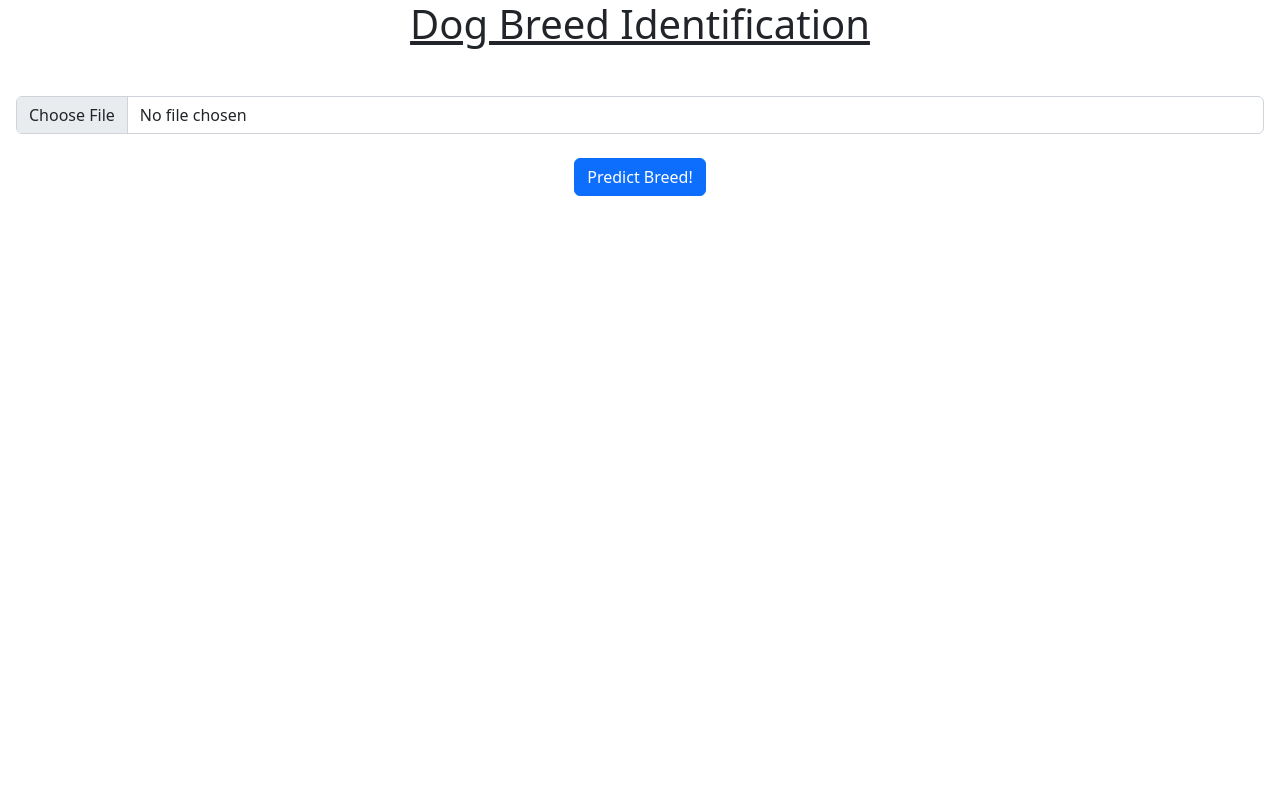
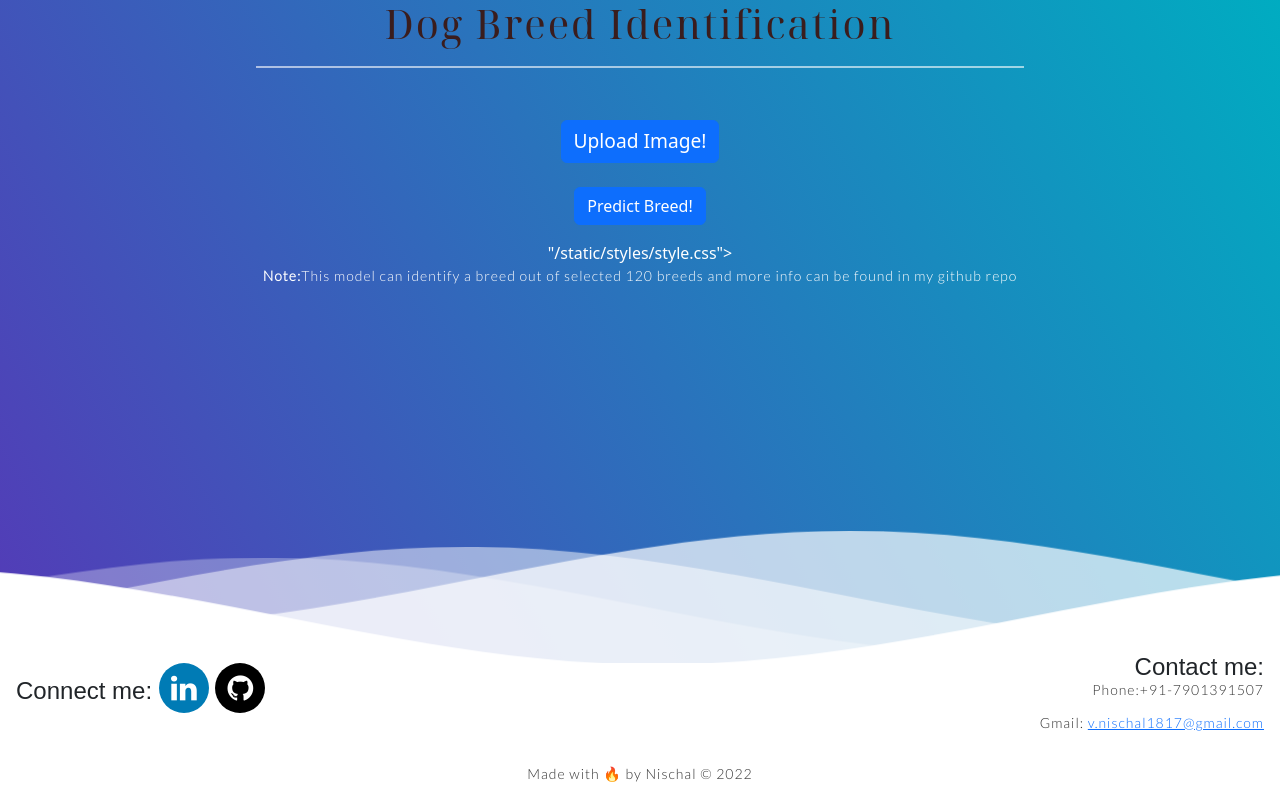
Before and after one commit to Nischal-1817/Dog_Breed_Identification, a Flask app: template templates/basic.html in a window 1280 px wide. Run offline with Flask 2, Linux system fonts and the light colour scheme; the template is opened without the code that fills it, so the values that code supplies are empty.

Commit message:
restructured the folder and added css file

```diff
--- a/app.py
+++ b/app.py
@@ -10,7 +10,7 @@ def home():
 
 @app.route('/',methods=['POST'])
 def prediction():
-    model_path='data/model.h5'
+    model_path='static/data/model.h5'
     model=load_model(model_path)
 
     imageFile=request.files['image_file']
@@ -26,7 +26,7 @@ def prediction():
     return render_template('basic.html',prediction_label=predictions_label)
 
 
-labels_csv=pd.read_csv("data/labels.csv")
+labels_csv=pd.read_csv("static/data/labels.csv")
 labels=labels_csv['breed'].to_numpy()
 unique_breeds=np.unique(labels)
 
--- /dev/null
+++ b/static/styles/style.css
@@ -0,0 +1,213 @@
+@import url(//fonts.googleapis.com/css?family=Lato:300:400);
+
+body {
+  margin:0;
+}
+
+h1 {
+  font-family: 'Lato', sans-serif;
+  font-weight:300;
+  letter-spacing: 2px;
+  font-size:48px;
+}
+p {
+  font-family: 'Lato', sans-serif;
+  letter-spacing: 1px;
+  font-size:14px;
+  color: #333333;
+}
+
+.header {
+  position:relative;
+  text-align:center;
+  background: linear-gradient(60deg, rgba(84,58,183,1) 0%, rgba(0,172,193,1) 100%);
+  color:white;
+}
+.inner-header {
+  height:65vh;
+  width:100%;
+  margin: 0;
+  padding: 0;
+}
+
+
+
+.form{
+  position: relative;
+}
+.waves {
+  position:relative;
+  width: 100%;
+  height:10vh;
+  margin-bottom:-7px; /*Fix for safari gap*/
+  min-height:150px;
+  max-height:200px;
+}
+
+.content {
+  position:relative;
+  height:20vh;
+  text-align:center;
+  background-color: white;
+}
+
+/* Animation */
+
+.parallax > use {
+  animation: move-forever 25s cubic-bezier(.55,.5,.45,.5)     infinite;
+}
+.parallax > use:nth-child(1) {
+  animation-delay: -2s;
+  animation-duration: 7s;
+}
+.parallax > use:nth-child(2) {
+  animation-delay: -3s;
+  animation-duration: 10s;
+}
+.parallax > use:nth-child(3) {
+  animation-delay: -4s;
+  animation-duration: 13s;
+}
+.parallax > use:nth-child(4) {
+  animation-delay: -5s;
+  animation-duration: 20s;
+}
+@keyframes move-forever {
+  0% {
+   transform: translate3d(-90px,0,0);
+  }
+  100% {
+    transform: translate3d(85px,0,0);
+  }
+}
+/*Shrinking for mobile*/
+@media (max-width: 768px) {
+  .waves {
+    height:40px;
+    min-height:40px;
+  }
+  .content {
+    height:30vh;
+  }
+  h1 {
+    font-size:24px;
+  }
+}
+#formID{
+    text-align: center;
+    position: relative;
+    overflow: hidden;
+}
+#title{
+    font-family:'Noto Serif Display',serif;
+    top:0;
+    text-align: center;
+    color: rgb(58, 29, 29);
+}
+#File_input{
+    display: none;
+    cursor: pointer;
+}
+#label_input{
+    font-size: larger;
+    cursor: pointer;
+    transition: all 300ms ease-in-out;
+}
+#label_input:hover{
+    font-size: 1.5em;
+}
+#predict_button{
+    font-size: medium;
+    transition: all 300ms ease-in-out;
+}
+#predict_button:hover{
+    font-size: 1.15em;
+}
+body{
+    font-family: 'Poppins',sans-serif;
+}
+.copyright{
+    text-align: center;
+    position: absolute;
+    width: 100%;
+    color: rgb(58, 29, 29);
+    bottom: 0;
+}
+#result{
+    font-size: larger;
+    font-family:'Noto Serif Display',serif;
+    text-align: center;
+}
+
+.custom-underline,
+.custom-underline:hover,
+.custom-underline:focus,
+.custom-underline:active {
+  color: rgb(58, 29, 29);
+  text-decoration: none;
+}
+
+.custom-underline::after {
+  content: "";
+  position: absolute;
+}
+
+.box-c{
+  color:rgb(58, 29, 29);
+}
+.box-c .custom-underline::after {
+  top:10%;
+  height: 2px !important;
+  width: 20%;
+  left: 40%;
+  background-color: rgba(255, 255, 255, 0.6);
+  transition: 0.4s ease-out all .1s;
+}
+
+.box-c:hover .custom-underline::after {
+  width: 60%;
+  left: 20%;
+  transition: 0.5s ease all;
+}
+h4{
+  font-family: 'Gideon Roman',sans-serif;
+}
+.fa {
+  padding: 10px;
+  font-size: 30px;
+  width: 50px;
+  text-align: center;
+  text-decoration: none;
+  border-radius: 50%;
+}
+.fa-linkedin {
+  background: #007bb5;
+  color: white;
+  transition: all 300ms ease-in-out;
+}
+.fa-github{
+  background: black;
+  color: white;
+  transition: all 300ms ease-in-out;
+}
+.fa-linkedin:hover{
+  color: white;
+  transform: scale(1.25);
+}
+.fa-github:hover{
+  color: white;
+  transform: scale(1.25);
+}
+
+.contact{
+  text-align: right;
+  float:right !important;
+  position: relative; bottom: 10px;
+  right:16px;
+}
+.social{
+  text-align: left;
+  float: left !important;
+  position: relative; bottom:0;
+  left:16px;
+}
--- a/templates/basic.html
+++ b/templates/basic.html
@@ -3,21 +3,74 @@
 <head>
     <meta charset="UTF-8">
     <title>Dog Prediction</title>
+
+    <link rel="stylesheet" href="https://cdnjs.cloudflare.com/ajax/libs/font-awesome/4.7.0/css/font-awesome.min.css">
+    <link rel="stylesheet" href="../static/styles/style.css">
     <link href="https://cdn.jsdelivr.net/npm/bootstrap@5.2.0/dist/css/bootstrap.min.css" rel="stylesheet" integrity="sha384-gH2yIJqKdNHPEq0n4Mqa/HGKIhSkIHeL5AyhkYV8i59U5AR6csBvApHHNl/vI1Bx" crossorigin="anonymous">
     <script src="https://cdn.jsdelivr.net/npm/bootstrap@5.2.0/dist/js/bootstrap.bundle.min.js" integrity="sha384-A3rJD856KowSb7dwlZdYEkO39Gagi7vIsF0jrRAoQmDKKtQBHUuLZ9AsSv4jD4Xa" crossorigin="anonymous"></script>
 </head>
 <body>
-    <h1 style="text-align: center; text-decoration: underline;">Dog Breed Identification</h1>
-    <br>
+<div class="header">
+    <!--Content before waves-->
+    <div class="inner-header flex">
+        <div class="box-c">
+            <h1 id="title">
+                <a href="" class="custom-underline">Dog Breed Identification</a>
+            </h1>
+        </div>
+        <br> <br>
+        <div class="form">
+            <form action="/" method="post" style="text-align: center;" class="p-3 text-center" enctype="multipart/form-data" id="formID">
+                <input class="hidden" type="file" name="image_file" id="File_input">
+                <label for="File_input" class="btn btn-primary" id="label_input">Upload Image!</label>
+                <br> <br>
+                <button class="btn btn-primary" id="predict_button" type="submit">Predict Breed!</button>
+            </form>
+            "{{url_for('static',filename='styles/style.css')}}">
+            {%if prediction_label%}
+                <p id="result">The predicted label is <strong>{{prediction_label}}</strong></p>
+            {%endif%}
+        </div>
+        <div class="info">
+             <p style="color: white;"><strong>Note:</strong>This model can identify a breed out of selected 120 breeds and more info can be found in my github repo</p>
+        </div>
+    </div>
 
-    <form action="/" method="post" style="text-align: center;" class="p-3 text-center" enctype="multipart/form-data">
-        <input class="form-control" type="file" name="image_file" id="File_input">
-        <br>
-        <button class="btn btn-primary" type="submit">Predict Breed!</button>
-    </form>
+    <!--Waves Container-->
+    <div>
+        <svg class="waves" xmlns="http://www.w3.org/2000/svg" xmlns:xlink="http://www.w3.org/1999/xlink"
+        viewBox="0 24 150 28" preserveAspectRatio="none" shape-rendering="auto">
+        <defs>
+        <path id="gentle-wave" d="M-160 44c30 0 58-18 88-18s 58 18 88 18 58-18 88-18 58 18 88 18 v44h-352z" />
+        </defs>
+        <g class="parallax">
+        <use xlink:href="#gentle-wave" x="48" y="0" fill="rgba(255,255,255,0.7" />
+        <use xlink:href="#gentle-wave" x="48" y="3" fill="rgba(255,255,255,0.5)" />
+        <use xlink:href="#gentle-wave" x="48" y="5" fill="rgba(255,255,255,0.3)" />
+        <use xlink:href="#gentle-wave" x="48" y="7" fill="#fff" />
+        </g>
+        </svg>
+    </div>
+    <!--Waves end-->
 
-    {%if prediction_label%}
-        <p>The predicted label is {{prediction_label}}</p>
-    {%endif%}
+</div>
+<!--Header ends-->
+    <div class="contact">
+        <h4>Contact me:
+        <p>Phone:+91-7901391507</p>
+        <p>Gmail:  <a href="mailto:v.nischal1817@gmail.com">v.nischal1817@gmail.com</a></p>
+        </h4>
+    </div>
+    <div class="social">
+        <h4>Connect me:
+            <a href="https://in.linkedin.com/in/nischal-pradyoth-6877b3213" class="fa fa-linkedin" target="_blank" title="go to linked-in page"></a>
+            <a href="https://github.com/Nischal-1817" class="fa fa-github" target="_blank" title="go to git-hub account"></a>
+        </h4>
+    </div>
+    <!--Content starts-->
+    <div class="copyright">
+        <p>Made with 🔥 by Nischal &#169 2022</p>
+    </div>
+    <!--Content ends-->
 </body>
 </html>
```
Also changed, not shown: static/data/labels.csv (renamed from data/labels.csv), 3 other files.
